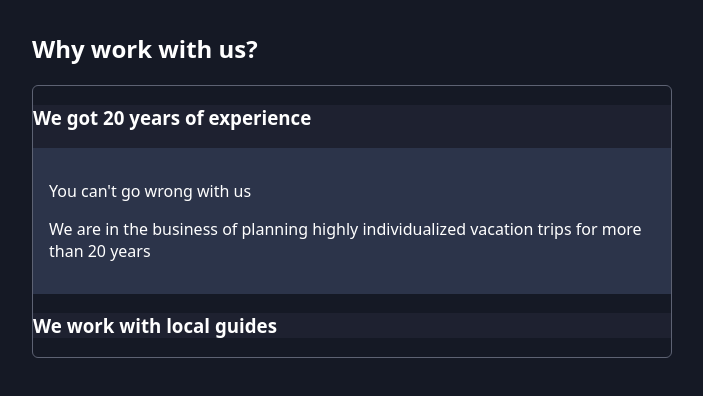
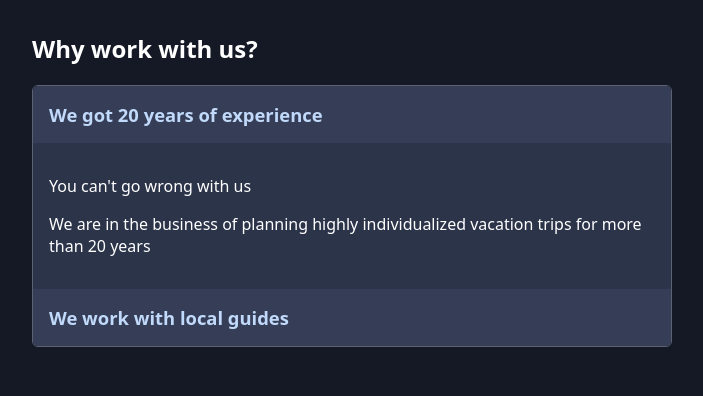
Before and after one commit to RAWoiwode/re-patterns-practices, a React (Vite) app: page / in a window 1280 px wide. Both pictures are taken after a click on the element "We got 20 years of experience". Shown: the top 396 px of the page, without its empty margins (288-991 px from the left). Built offline with nearby package versions, Linux system fonts and the light colour scheme.

Commit message:
Making Accordion Compound more reusable and configurable

```diff
--- a/src/App.jsx
+++ b/src/App.jsx
@@ -1,5 +1,5 @@
-import Accordion from "./components/Accordion";
-import AccordionItem from "./components/AccordionItem";
+import Accordion from "./components/Accordion/Accordion";
+import AccordionItem from "./components/Accordion/AccordionItem";
 
 function App() {
   return (
@@ -7,10 +7,13 @@ function App() {
       <section>
         <h2>Why work with us?</h2>
         <Accordion className="accordion">
-          <AccordionItem
-            className="accordion-item"
-            id={"experience"}
-            title="We got 20 years of experience"
+          <AccordionItem className="accordion-item">
+            <Accordion.Title className="accordion-item-title" id="experience">
+              We got 20 years of experience
+            </Accordion.Title>
+            <Accordion.Content
+              className="accordion-item-content"
+              id="experience"
             >
               <article>
                 <p>You can&apos;t go wrong with us</p>
@@ -19,18 +22,24 @@ function App() {
                   vacation trips for more than 20 years
                 </p>
               </article>
+            </Accordion.Content>
           </AccordionItem>
-          <Accordion.Item
-            className="accordion-item"
-            id={"local-guides"}
-            title="We work with local guides"
+          <Accordion.Item className="accordion-item">
+            <Accordion.Title className="accordion-item-title" id="local-guides">
+              We work with local guides
+            </Accordion.Title>
+            <Accordion.Content
+              className="accordion-item-content"
+              id="local-guides"
             >
               <article>
                 <p>We are not doing this alone from our office.</p>
                 <p>
-                We work with local guides to ensure a safe and pleasant vacation
+                  We work with local guides to ensure a safe and pleasant
+                  vacation
                 </p>
               </article>
+            </Accordion.Content>
           </Accordion.Item>
         </Accordion>
       </section>
--- a/src/components/Accordion.jsx
+++ b/src/components/Accordion/Accordion.jsx
@@ -1,5 +1,7 @@
 import React, { createContext, useContext, useState } from "react";
+import AccordionContent from "./AccordionContent.jsx";
 import AccordionItem from "./AccordionItem.jsx";
+import AccordionTitle from "./AccordionTitle.jsx";
 
 const AccordionContext = createContext();
 
@@ -15,7 +17,7 @@ export const useAccordionContext = () => {
   return ctx;
 };
 
-// Compound Component w/ AccordionItem
+// Compound Component Base
 const Accordion = ({ className, children }) => {
   const [openItemId, setOpenItemId] = useState();
 
@@ -36,5 +38,7 @@ const Accordion = ({ className, children }) => {
 };
 
 Accordion.Item = AccordionItem;
+Accordion.Title = AccordionTitle;
+Accordion.Content = AccordionContent;
 
 export default Accordion;
--- /dev/null
+++ b/src/components/Accordion/AccordionContent.jsx
@@ -0,0 +1,20 @@
+import React from "react";
+import { useAccordionContext } from "./Accordion";
+
+const AccordionContent = ({ className, id, children }) => {
+  const { openItemId } = useAccordionContext();
+
+  const isOpen = openItemId === id;
+
+  return (
+    <div
+      className={
+        isOpen ? `${className ?? ""} open` : `${className ?? ""} close`
+      }
+    >
+      {children}
+    </div>
+  );
+};
+
+export default AccordionContent;
--- /dev/null
+++ b/src/components/Accordion/AccordionItem.jsx
@@ -0,0 +1,7 @@
+import React from "react";
+
+const AccordionItem = ({ className, children }) => {
+  return <li className={className}>{children}</li>;
+};
+
+export default AccordionItem;
--- /dev/null
+++ b/src/components/Accordion/AccordionTitle.jsx
@@ -0,0 +1,14 @@
+import React from "react";
+import { useAccordionContext } from "./Accordion";
+
+const AccordionTitle = ({ id, className, children }) => {
+  const { toggleItem } = useAccordionContext();
+
+  return (
+    <h3 className={className} onClick={() => toggleItem(id)}>
+      {children}
+    </h3>
+  );
+};
+
+export default AccordionTitle;
--- a/src/components/AccordionItem.jsx
+++ /dev/null
@@ -1,24 +0,0 @@
-import React from "react";
-import { useAccordionContext } from "./Accordion";
-
-// Compound Component w/ Accordion
-const AccordionItem = ({ className, id, title, children }) => {
-  const { openItemId, toggleItem } = useAccordionContext();
-
-  const isOpen = openItemId === id;
-
-  return (
-    <li className={className}>
-      <h3 onClick={() => toggleItem(id)}>{title}</h3>
-      <div
-        className={
-          isOpen ? "accordion-item-content open" : "accordion-item-content"
-        }
-      >
-        {children}
-      </div>
-    </li>
-  );
-};
-
-export default AccordionItem;
--- a/src/index.css
+++ b/src/index.css
@@ -3,8 +3,8 @@
 }
 
 html {
-  font-family: system-ui, -apple-system, BlinkMacSystemFont, 'Segoe UI', Roboto,
-    Oxygen, Ubuntu, Cantarell, 'Open Sans', 'Helvetica Neue', sans-serif;
+  font-family: system-ui, -apple-system, BlinkMacSystemFont, "Segoe UI", Roboto,
+    Oxygen, Ubuntu, Cantarell, "Open Sans", "Helvetica Neue", sans-serif;
 }
 
 body {
@@ -62,9 +62,12 @@ main {
 }
 
 .accordion-item-content {
-  display: none;
   padding: 1rem;
   background-color: #2c344a;
+}
+
+.close {
+  display: none;
 }
 
 .open {
```
Lines whose indentation alone changed are shown as unchanged.
